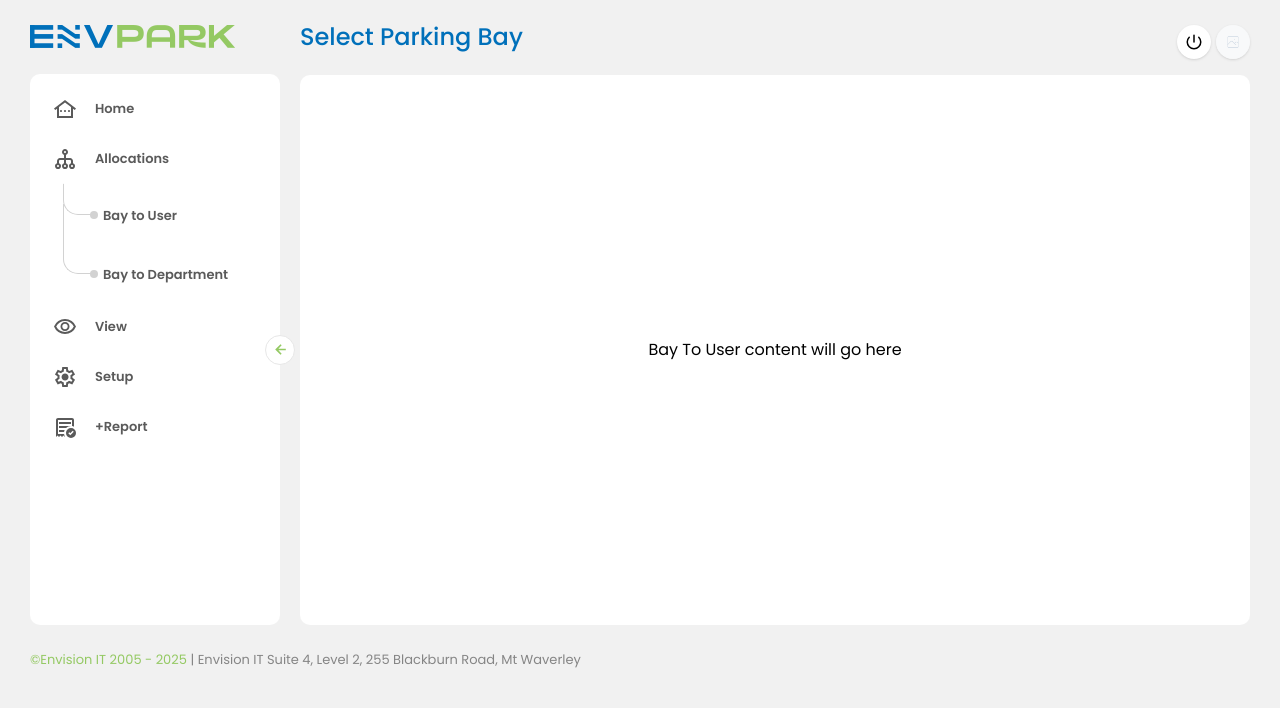
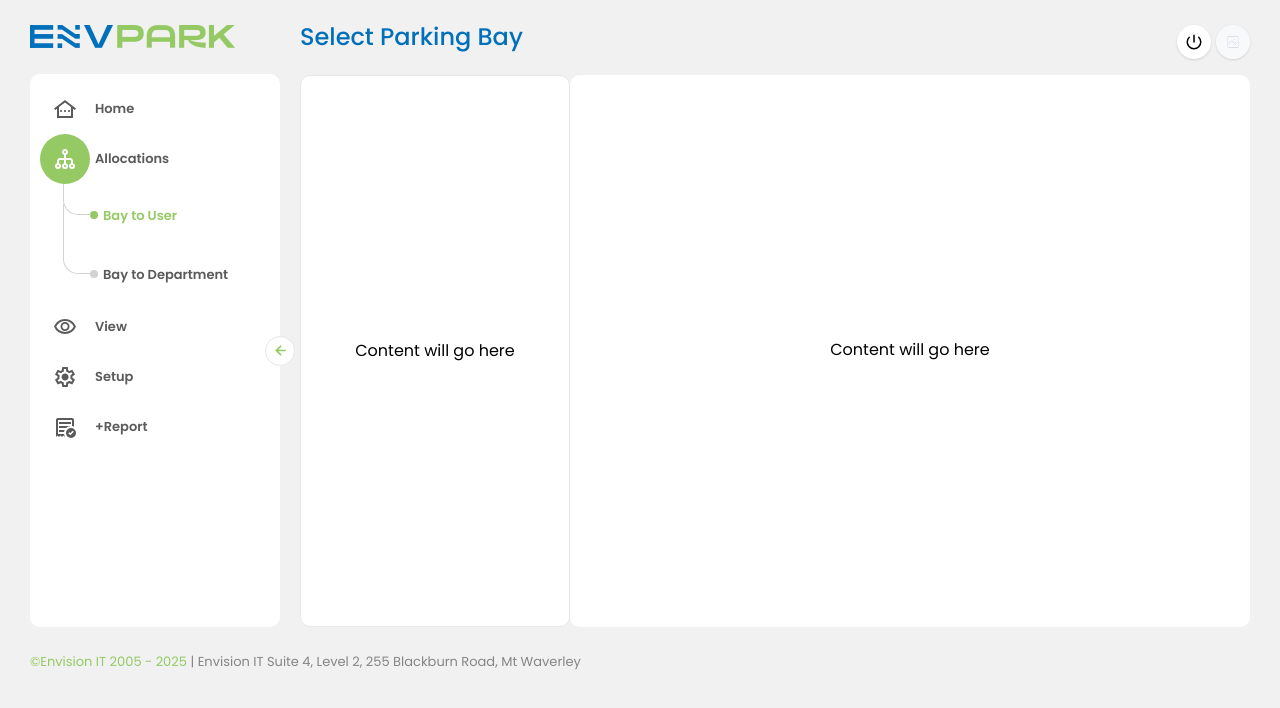
Before and after one commit to biswajitghoshskynet/envpark, an Angular app: page /allocation/bayToUser in a window 1280 px wide. Both pictures are taken after a click on the button "Allocations". Shown: the top 708 px of the page. Built offline with nearby package versions, Linux system fonts and the light colour scheme.

Commit message:
sidebar final

```diff
--- a/src/app/components/sidebar/sidebar.component.css
+++ b/src/app/components/sidebar/sidebar.component.css
@@ -78,6 +78,14 @@
     left: -27px;
     top: -39px;
 }
+
+.sub-menu li.active a, .sub-menu li a:hover {
+    color: #94c963;
+}
+
+.sub-menu li.active::before, .sub-menu li:hover::before{
+    background-color: #94c963;
+}
 @media (min-width: 1024px) {
     .sideBarContainerDefault.sideBarContainer {
         max-width: 70px;
--- a/src/app/components/sidebar/sidebar.component.html
+++ b/src/app/components/sidebar/sidebar.component.html
@@ -11,7 +11,7 @@
 
     <div class="sideBarMainList">
         <ul>
-            <li>
+            <li [class.active]="isActive('/')">
                 <a href="/">
                     <span class="menuIcon">
                         <svg xmlns="http://www.w3.org/2000/svg" height="24px" viewBox="0 -960 960 960" width="24px"
@@ -23,7 +23,7 @@
                     <span class="menuItemText">Home</span>
                 </a>
             </li>
-            <li class="relative">
+            <li [class.active]="isParentActive(['/allocation/bayToUser'])" class="relative">
                 <button type="button" (click)="toggleMenu('allocations',$event)" class="w-full text-left flex items-center gap-x-3">
                     <span class="menuIcon">
                         <svg xmlns="http://www.w3.org/2000/svg" height="24px" viewBox="0 -960 960 960" width="24px"
@@ -38,7 +38,7 @@
                 </button>
 
                 <ul *ngIf="isMenuOpen('allocations')" class="sub-menu">
-                    <li><a class="submenuItem" href="/allocation/bayToUser">Bay to User</a></li>
+                    <li [class.active]="isActive('/allocation/bayToUser')"><a class="submenuItem" href="/allocation/bayToUser">Bay to User</a></li>
                     <li><a class="submenuItem">Bay to Department</a></li>
                 </ul>
             </li>
--- a/src/app/components/sidebar/sidebar.component.ts
+++ b/src/app/components/sidebar/sidebar.component.ts
@@ -1,5 +1,6 @@
 import { Component } from '@angular/core';
 import { CommonModule } from '@angular/common';
+import { Router } from '@angular/router';
 import { SidebarService } from '../../services/sidebar.service';
 
 @Component({
@@ -17,7 +18,7 @@ export class SidebarComponent {
     view: false,
   };
 
-  constructor(private sidebarService: SidebarService) {
+  constructor(private sidebarService: SidebarService, private router: Router) {
     this.isOpen$ = this.sidebarService.isOpen$;
   }
 
@@ -44,4 +45,12 @@ export class SidebarComponent {
     return !!this.openMenus[key];
   }
 
+  isActive(url: string): boolean {
+    return this.router.url === url;
+  }
+
+  isParentActive(urls: string[]): boolean {
+    return urls.some(url => this.router.url === url);
+  }
+
 }
--- a/src/app/pages/bay-to-user/bay-to-user.component.html
+++ b/src/app/pages/bay-to-user/bay-to-user.component.html
@@ -1,3 +1,8 @@
-<div class="bg-[#fff] rounded-[10px] p-[25px]">
-    <p class="flex min-h-[500px] justify-center items-center">Bay To User content will go here</p>
+<div class="flex flex-col md:flex-row gap-y-[10px] sm:gap-y-[0]">
+    <div class="bg-[#fff] rounded-[10px] p-[25px] md:min-w-[270px] md:max-w-[270px] border-[1px] border-[#E7E7E7]">
+        <p class="flex min-h-[500px] justify-center items-center">Content will go here</p>
+    </div>
+    <div class="bg-[#fff] w-full rounded-[10px] p-[25px]">
+         <p class="flex min-h-[500px] justify-center items-center">Content will go here</p>
+    </div>
 </div>
```
